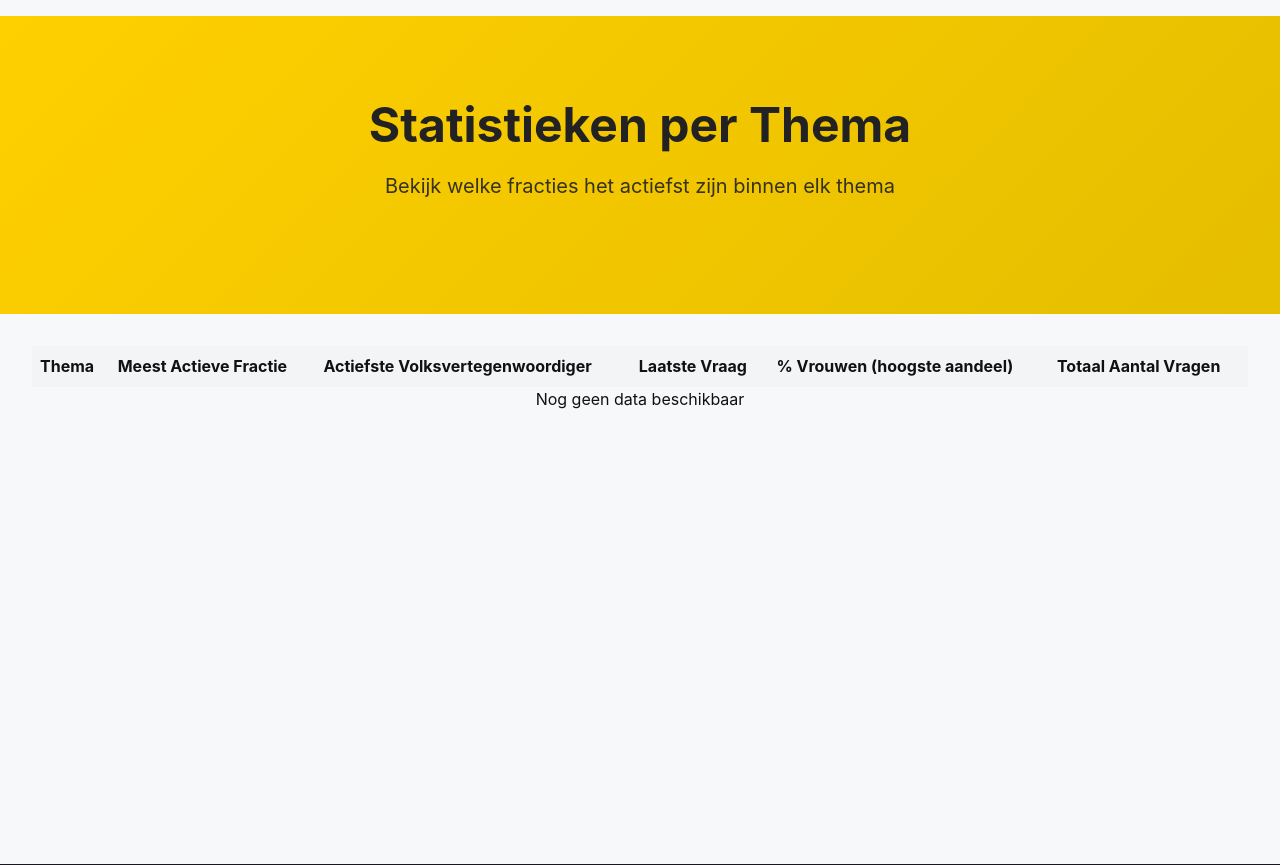
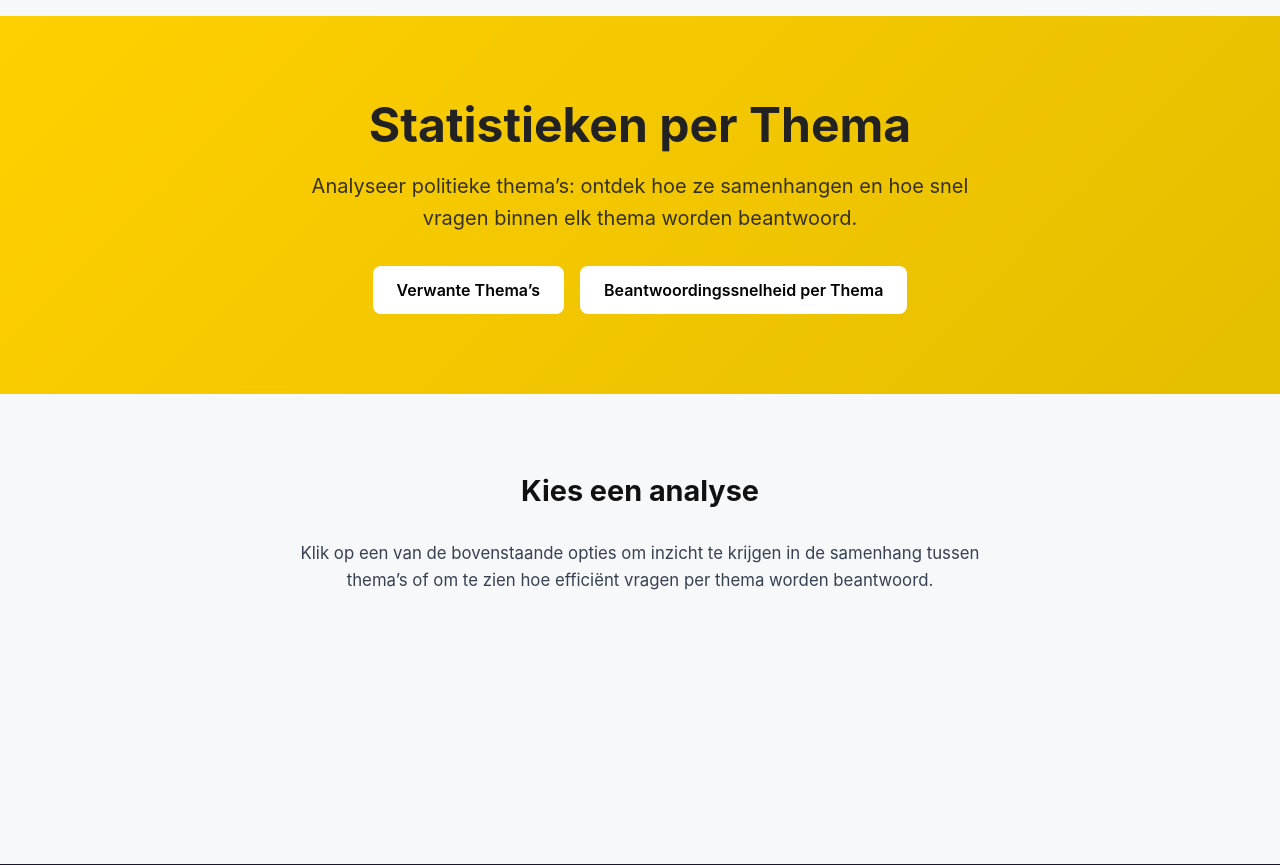
Before and after one commit to A-D-DBS-application/web-application-2025-group-8, a Flask app: page /statistieken/themas in a window 1280 px wide. Shown: the part 64-929 px from the top of the page. Run offline with Flask 3, Linux system fonts and the light colour scheme.

Commit message:
per thema

```diff
--- a/app/routes.py
+++ b/app/routes.py
@@ -74,72 +74,95 @@ def index():
 def statistieken_overzicht():
     return render_template('statistieken_overzicht.html')
 
+# --- STATISTIEKEN PER THEMA ---
 
-# --- STATISTIEKEN PER THEMA ---
 @main.route('/statistieken/themas')
 def statistieken_themas():
-    try:
-        themas = db.session.query(Thema).all()
-        data = []
+    """Toont de keuze tussen de 2 thematische analyses."""
+    return render_template('statistieken_themas.html')
 
-        for thema in themas:
-            vragen = (
-                db.session.query(SchriftelijkeVragen)
-                .join(ThemaKoppeling, ThemaKoppeling.id_schv == SchriftelijkeVragen.id)
-                .filter(ThemaKoppeling.id_thm == thema.id)
-                .all()
-            )
-            if not vragen:
-                continue
 
-            totaal_vragen = len(vragen)
-            fractie_telling, persoon_telling = {}, {}
-            geslacht_telling = {"M": 0, "V": 0, "X": 0}
-            laatste_vraag = max((v.ingediend for v in vragen if v.ingediend), default=None)
+# --- GEMIDDELDE BEANTWOORDINGSSNELHEID PER THEMA ---
+from datetime import datetime
 
-            for vraag in vragen:
-                pf = db.session.query(Persoonfunctie).get(vraag.id_prsfnc_vs)
-                if not pf:
-                    continue
+@main.route("/statistieken/thema_beantwoordtijd")
+def statistieken_thema_beantwoordtijd():
+    """Bereken gemiddelde beantwoordingstijd (in dagen) per thema."""
+    data = (
+        db.session.query(
+            Thema.naam,
+            SchriftelijkeVragen.ingediend,
+            SchriftelijkeVragen.beantwoord
+        )
+        .join(ThemaKoppeling, ThemaKoppeling.id_thm == Thema.id)
+        .join(SchriftelijkeVragen, ThemaKoppeling.id_schv == SchriftelijkeVragen.id)
+        .filter(SchriftelijkeVragen.ingediend.isnot(None))
+        .filter(SchriftelijkeVragen.beantwoord.isnot(None))
+        .all()
+    )
 
-                fractie = db.session.query(Fractie).get(pf.id_frc)
-                persoon = db.session.query(Persoon).get(pf.id_prs)
+    resultaten = {}
+    for naam, ingediend, beantwoord in data:
+        try:
+            # Zorg dat ook datetime.date objecten werken (niet enkel strings)
+            if isinstance(ingediend, datetime):
+                d1 = ingediend.date()
+            else:
+                d1 = datetime.strptime(str(ingediend), "%Y-%m-%d").date()
 
-                if fractie:
-                    fractie_telling[fractie.naam] = fractie_telling.get(fractie.naam, 0) + 1
-                if persoon:
-                    naam = f"{persoon.voornaam} {persoon.naam}"
-                    persoon_telling[naam] = persoon_telling.get(naam, 0) + 1
-                    if persoon.geslacht in geslacht_telling:
-                        geslacht_telling[persoon.geslacht] += 1
+            if isinstance(beantwoord, datetime):
+                d2 = beantwoord.date()
+            else:
+                d2 = datetime.strptime(str(beantwoord), "%Y-%m-%d").date()
 
-            actiefste_fractie = max(fractie_telling, key=fractie_telling.get, default="-")
-            actiefste_persoon = max(persoon_telling, key=persoon_telling.get, default="-")
+            dagen = (d2 - d1).days
+            if dagen >= 0:  # geen negatieve waarden
+                resultaten.setdefault(naam, []).append(dagen)
+        except Exception:
+            continue
 
-            totaal_geslacht = sum(geslacht_telling.values())
-            if totaal_geslacht > 0:
-                geslacht_procenten = {
-                    k: round(v * 100 / totaal_geslacht, 1)
-                    for k, v in geslacht_telling.items()
-                }
-                dominant = max(geslacht_procenten, key=geslacht_procenten.get)
-                dominant_geslacht = f"{geslacht_procenten[dominant]}% {dominant}"
-            else:
-                dominant_geslacht = "-"
+    resultaten = [
+        {"thema": k, "gem_dagen": round(sum(v) / len(v), 1)}
+        for k, v in resultaten.items()
+        if len(v) > 0
+    ]
 
-            data.append({
-                "thema_naam": thema.naam,
-                "actiefste_fractie": actiefste_fractie,
-                "actiefste_persoon": actiefste_persoon,
-                "laatste_vraag": laatste_vraag.strftime("%Y-%m-%d") if laatste_vraag else "-",
-                "dominant_geslacht": dominant_geslacht,
-                "totaal_vragen": totaal_vragen,
-            })
-    except OperationalError:
-        # DB niet bereikbaar -> toon lege lijst i.p.v. 500-error
-        data = []
+    # Sorteer van snelst naar traagst
+    resultaten.sort(key=lambda x: x["gem_dagen"])
 
-    return render_template("statistieken_themas.html", data=data)
+    return render_template("statistieken_thema_beantwoordtijd.html", resultaten=resultaten)
+
+
+
+# --- NETWERK VAN SAMENHANGENDE THEMA’S ---
+@main.route("/statistieken/thema_netwerk")
+def statistieken_thema_netwerk():
+    """Berekent hoe vaak thema’s samen in dezelfde vraag voorkomen."""
+    from app.models import Thema, ThemaKoppeling
+
+    koppelingen = (
+        db.session.query(ThemaKoppeling.id_schv, func.array_agg(ThemaKoppeling.id_thm))
+        .group_by(ThemaKoppeling.id_schv)
+        .all()
+    )
+
+    combinaties = {}
+    for _, ids in koppelingen:
+        ids = list(set(ids))
+        if len(ids) > 1:
+            for i in range(len(ids)):
+                for j in range(i + 1, len(ids)):
+                    paar = tuple(sorted([ids[i], ids[j]]))
+                    combinaties[paar] = combinaties.get(paar, 0) + 1
+
+    id_to_naam = {t.id: t.naam for t in db.session.query(Thema).all()}
+    resultaten = [
+        {"thema1": id_to_naam.get(a, "?"), "thema2": id_to_naam.get(b, "?"), "aantal": n}
+        for (a, b), n in sorted(combinaties.items(), key=lambda x: x[1], reverse=True)
+    ]
+
+    return render_template("statistieken_thema_netwerk.html", resultaten=resultaten)
+
 
 
 # --- STATISTIEKEN PER FRACTIE ---
--- a/app/templates/statistieken_themas.html
+++ b/app/templates/statistieken_themas.html
@@ -3,37 +3,24 @@
 {% block content %}
 <section class="hero">
   <h1 class="hero-title">Statistieken per Thema</h1>
-  <p class="hero-subtitle">Bekijk welke fracties het actiefst zijn binnen elk thema</p>
+  <p class="hero-subtitle">
+    Analyseer politieke thema’s: ontdek hoe ze samenhangen en hoe snel vragen binnen elk thema worden beantwoord.
+  </p>
+
+  <div class="hero-buttons" style="display:flex; gap:1rem; justify-content:center; flex-wrap:wrap; margin-top:1.5rem;">
+    <a href="{{ url_for('main.statistieken_thema_netwerk') }}" class="btn">
+      Verwante Thema’s
+    </a>
+    <a href="{{ url_for('main.statistieken_thema_beantwoordtijd') }}" class="btn">
+      Beantwoordingssnelheid per Thema
+    </a>
+  </div>
 </section>
 
-<section style="padding:2rem;">
-  <table style="width:100%; border-collapse:collapse;">
-    <thead style="background:#f3f4f6;">
-      <tr>
-        <th style="padding:8px; text-align:left;">Thema</th>
-        <th style="padding:8px; text-align:left;">Meest Actieve Fractie</th>
-        <th style="padding:8px; text-align:left;">Actiefste Volksvertegenwoordiger</th>
-        <th style="padding:8px; text-align:left;">Laatste Vraag</th>
-        <th style="padding:8px; text-align:left;">% Vrouwen (hoogste aandeel)</th>
-        <th style="padding:8px; text-align:left;">Totaal Aantal Vragen</th>
-      </tr>
-    </thead>
-    <tbody>
-      {% if resultaten %}
-        {% for r in resultaten %}
-        <tr>
-          <td style="padding:8px;">{{ r.thema }}</td>
-          <td style="padding:8px;">{{ r.fractie }}</td>
-          <td style="padding:8px;">{{ r.persoon }}</td>
-          <td style="padding:8px;">{{ r.laatste_vraag or "-" }}</td>
-          <td style="padding:8px;">{{ r.percentage_vrouwen }}%</td>
-          <td style="padding:8px;">{{ r.aantal_vragen }}</td>
-        </tr>
-        {% endfor %}
-      {% else %}
-        <tr><td colspan="6" style="text-align:center;">Nog geen data beschikbaar</td></tr>
-      {% endif %}
-    </tbody>
-  </table>
+<section style="padding:2rem; text-align:center;">
+  <h2 class="section-title">Kies een analyse</h2>
+  <p style="color:#374151; font-size:1.05rem; max-width:700px; margin:auto;">
+    Klik op een van de bovenstaande opties om inzicht te krijgen in de samenhang tussen thema’s of om te zien hoe efficiënt vragen per thema worden beantwoord.
+  </p>
 </section>
 {% endblock %}
```
Also changed, not shown: app/templates/statistieken_thema_beantwoordtijd.html (added, +54 -0 lines), app/templates/statistieken_thema_netwerk.html (added, +24 -0 lines).
